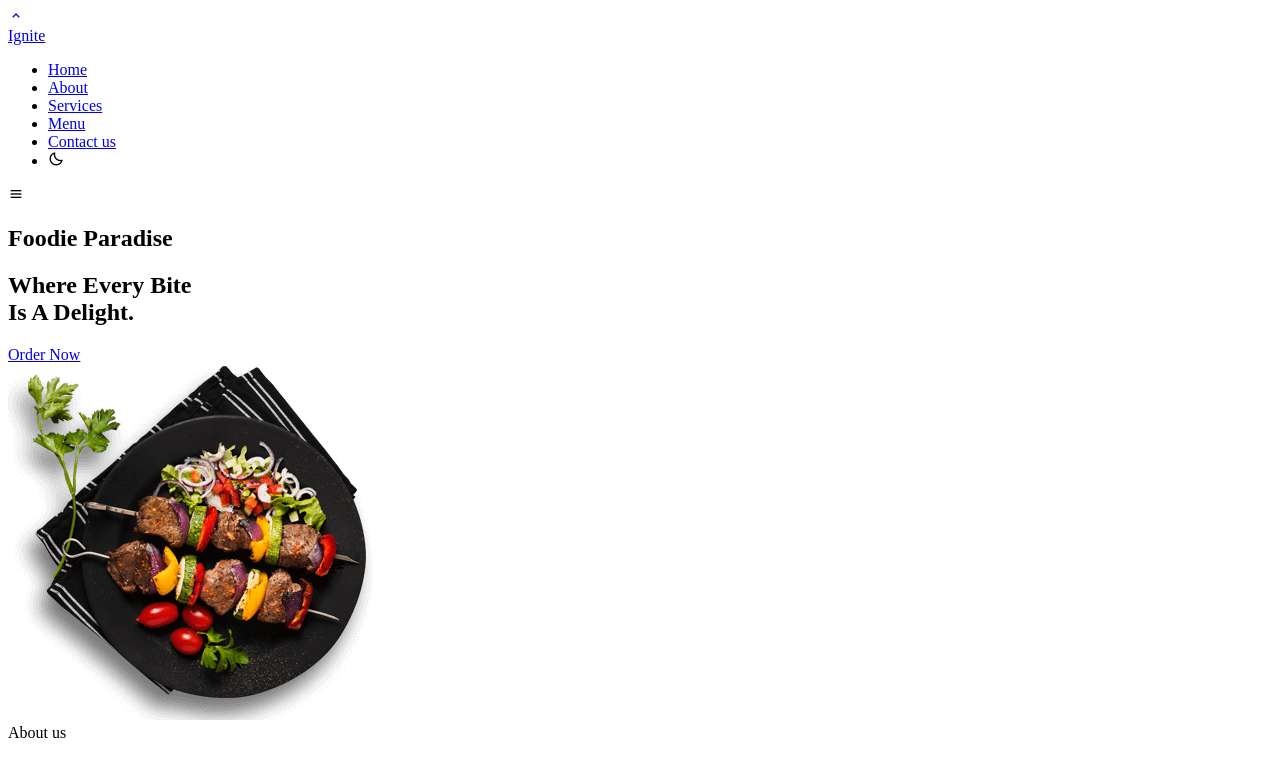
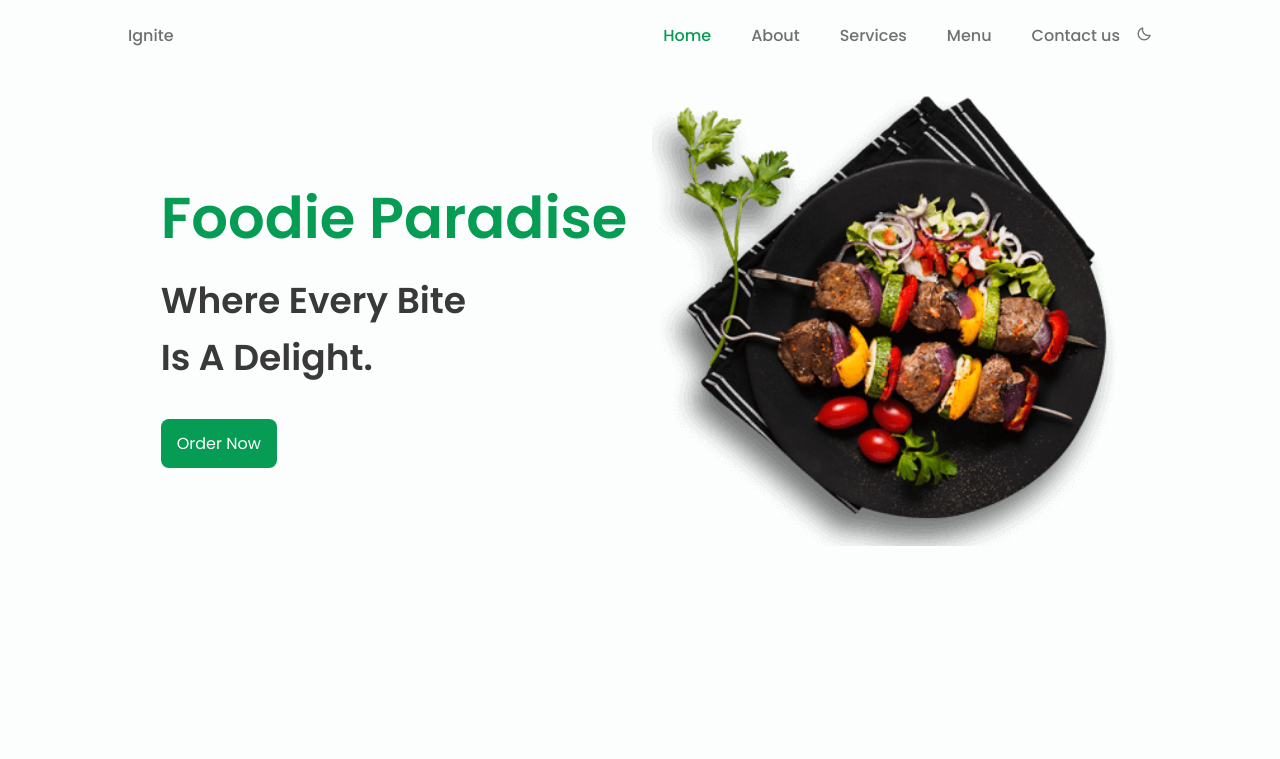
Before and after one commit to VARUN848748/Reastorant-website, a plain HTML site: page index.html in a window 1280 px wide. Shown: the top 759 px of the page. Drawn offline with nearby package versions, Linux system fonts and the light colour scheme.

Commit message:
Update index.html

```diff
--- a/index.html
+++ b/index.html
@@ -8,7 +8,7 @@
         <link href='https://cdn.jsdelivr.net/npm/boxicons@2.0.5/css/boxicons.min.css' rel='stylesheet'>
 
         <!--========== CSS ==========-->
-        <link rel="stylesheet" href="styles.css">
+        <link rel="stylesheet" href="style.css">
 
         <title>Responsive Ignite website</title>
     </head>
@@ -224,6 +224,6 @@
         <script src="https://unpkg.com/scrollreveal"></script>
 
         <!--========== MAIN JS ==========-->
-        <script src="main.js"></script>
+        <script src="script.js"></script>
     </body>
 </html>
```
